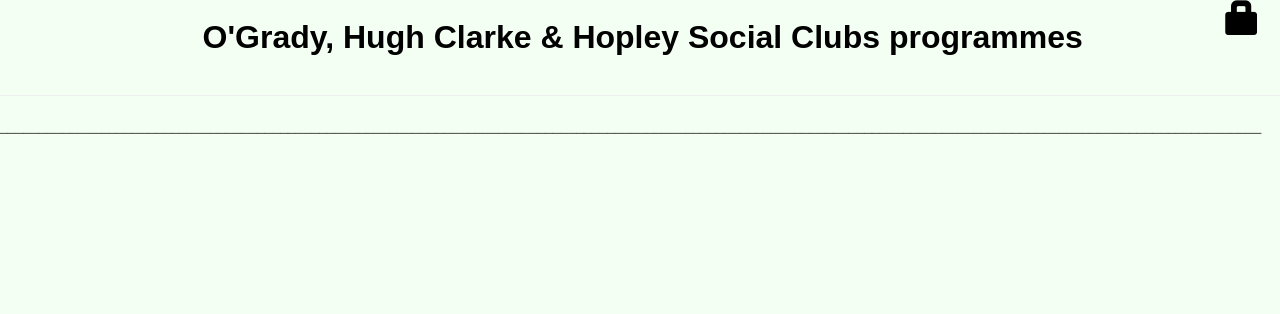
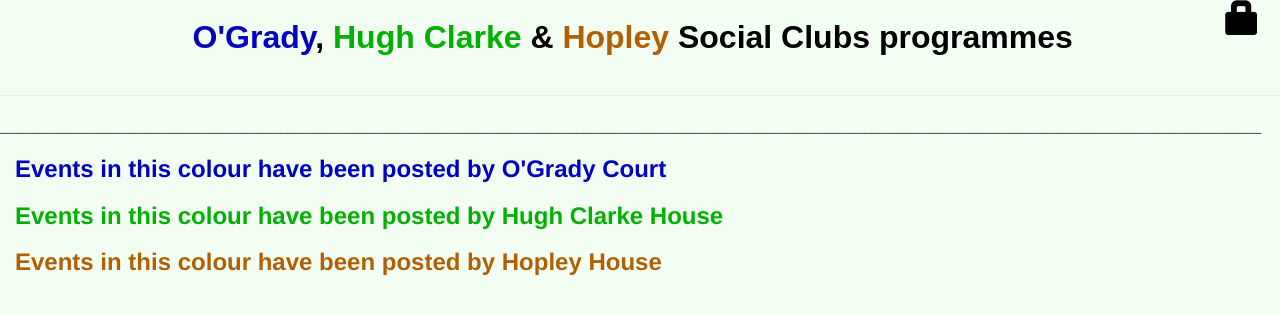
Before and after one commit to sluff2401/Og_dev, a Django app: template ogevents/templates/ogevents/post_list.html in a window 1280 px wide. Shown: the top 314 px of the page. Run offline with Django 3.2, Linux system fonts and the light colour scheme; the template is opened without the code that fills it, so the values that code supplies are empty; some libraries are stand-ins or nearby versions.

Commit message:
added Hopley, and different colours in title

```diff
--- a/ogevents/models.py
+++ b/ogevents/models.py
@@ -9,10 +9,7 @@ class Post(models.Model):
     text         = models.TextField('Event details')
     created_date = models.DateTimeField(default=timezone.now)
     status       = models.BooleanField(default=True)
-    #published_date = models.DateTimeField(
-           #blank=True, null=True)
     def __str__(self):
         return self.text
     def publish(self):
-        #self.published_date = timezone.now()
         self.save()
--- a/ogevents/templates/ogevents/base.html
+++ b/ogevents/templates/ogevents/base.html
@@ -17,8 +17,27 @@
       font-family: 'Arial';
       text-align:center;
       text-decoration: none;
+    }
 
+    .ogrady {
+      color:               #0000c0;
+      background-color:    #F3FFF3;
+      font-style:          normal;
     }
+
+    .hughc {
+      color:               #00b000;
+      background-color:    #F3FFF3;
+      font-style:          normal;
+    }
+
+    .hopley {
+      color:               #b06000;
+      background-color:    #F3FFF3;
+      font-style:          normal;
+    }
+
+
 
     h2 a, h2 a:visited {
       color: #000000;
@@ -28,16 +47,15 @@
       text-align:center;
     }
 
-    h2.date a, h2.date a:visited {
+    h2.date, h2.date:visited {
       color: #000000;
       background-color:#F3FFF3;
       font-size: x-large;
       font-weight:bold;
-      text-align:center;
       padding-left:15px;
     }
 
-    h2.item , h2.item :visited {
+    h2.ogrady , h2.item :visited {
       color: #0000c0;
       background-color:#F3FFF3;
       font-size: x-large;
@@ -47,6 +65,14 @@
 
     h2.hughc , h2.hughc :visited {
       color: #00b000;
+      background-color:#F3FFF3;
+      font-size: x-large;
+      font-weight:bold;
+      padding-left:15px;
+    }
+
+    h2.hopley , h2.hopley :visited {
+      color: #b06000;
       background-color:#F3FFF3;
       font-size: x-large;
       font-weight:bold;
@@ -95,18 +121,11 @@
 </head>
 <body>
     {% if user.is_authenticated %}
-	{% comment %}
-        <a href="{% url 'post_new' %}" class="top-menu"><span class="glyphicon glyphicon-plus"></span></a>
-        <a href="{% url 'post_new' %}" class="top-menu">Add Event</span></a>
-	{% endcomment %}
         <p class="top-menu"><small>(<a href="{% url 'django.contrib.auth.views.logout' %}">Log out</a>)</small></p>
-     {% else %}
-	{% comment %}
-        <p class="top-menu"><small>(<a href="{% url 'django.contrib.auth.views.login' %}">Log in</a>)</small></p>
-	{% endcomment %}
+    {% else %}
         <a href="{% url 'django.contrib.auth.views.login' %}" class="top-menu"><span class="glyphicon glyphicon-lock"></span></a>
     {% endif %}
-    <h1><a href="{% url 'ogevents.views.post_list' %}">O'Grady, Hugh Clarke & Hopley Social Clubs programmes</a></h1>
+    <h1><em class="ogrady">O'Grady</em>, <em class="hughc">Hugh Clarke</em> & <em class="hopley">Hopley</em> Social Clubs programmes</h1>
     <hr>
       {% block content %}
       {% endblock %}
--- a/ogevents/templates/ogevents/post_list.html
+++ b/ogevents/templates/ogevents/post_list.html
@@ -15,11 +15,17 @@
             {% endif %}
             {% if post.author_name == "hughc" %}
                 <h2 class="hughc">{{ post.text|linebreaks }}</h2>
+            {% elif post.author_name == "hopley" %}
+                <h2 class="hopley">{{ post.text|linebreaks }}</h2>
             {% else %}
-                <h2 class="item">{{ post.text|linebreaks }}</h2>
+                <h2 class="ogrady">{{ post.text|linebreaks }}</h2>
             {% endif %}
             <p>__________________________________________________________________________________________________________________________________________________________________</p>
     {% endfor %}
+                <h2 class="ogrady">Events in this colour have been posted by O'Grady Court</h2>
+                <h2 class="hughc">Events in this colour have been posted by Hugh Clarke House</h2>
+                <h2 class="hopley">Events in this colour have been posted by Hopley House</h2>
+
 {% endblock content %}
                 {% comment %}
                 {% endcomment %}
--- a/ogevents/views.py
+++ b/ogevents/views.py
@@ -23,7 +23,6 @@ def post_new(request):
             user = User.objects.get(id=request.user.id)
             post.author_name = user.username
             post.author = request.user
-            #post.published_date = timezone.now()
             post.save()
             return redirect('ogevents.views.post_list')
     else:
@@ -40,7 +39,6 @@ def post_edit(request, pk):
             user = User.objects.get(id=request.user.id)
             post.author_name = user.username
             post.author = request.user
-            #post.published_date = timezone.now()
             post.save()
             return redirect('ogevents.views.post_list')
     else:
```
